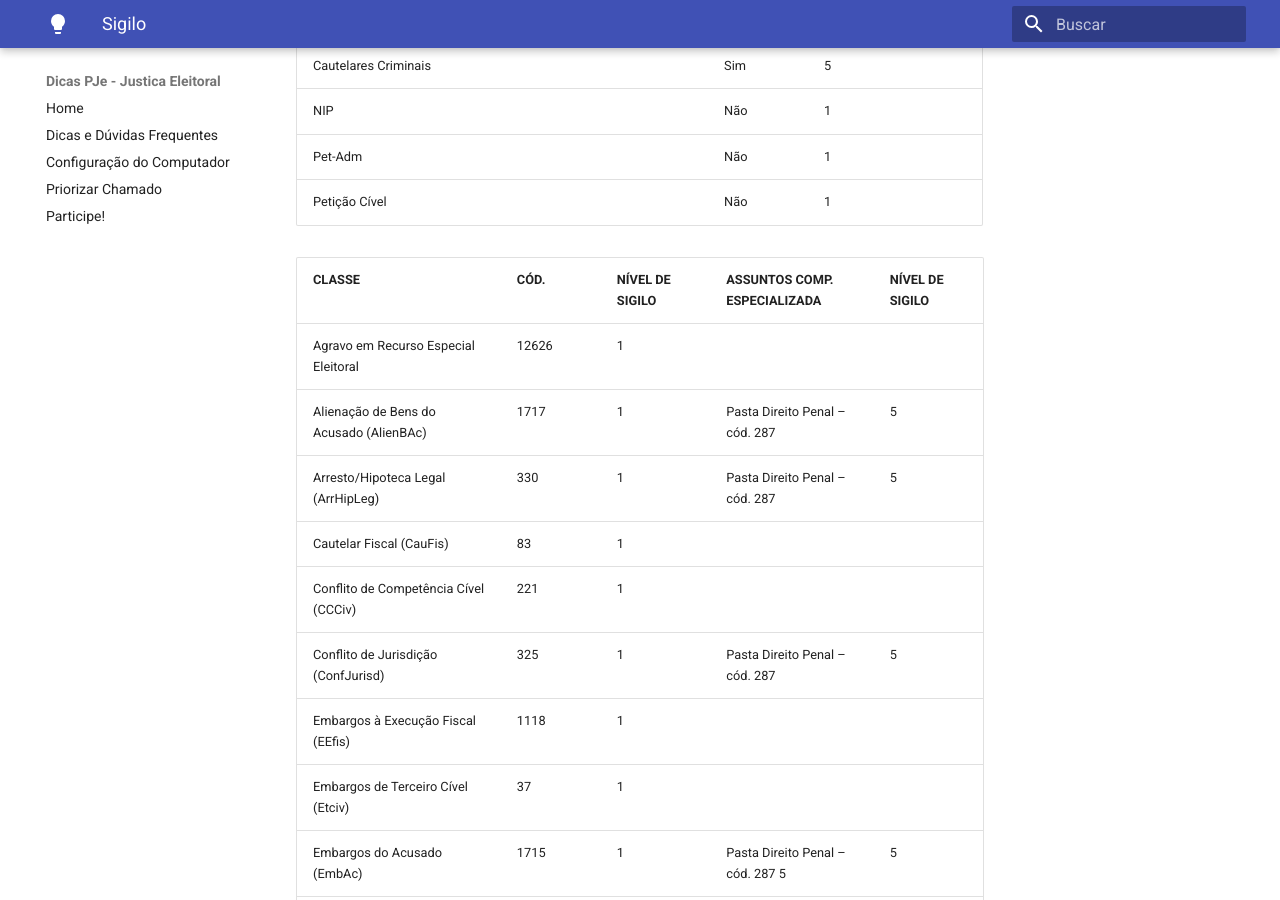
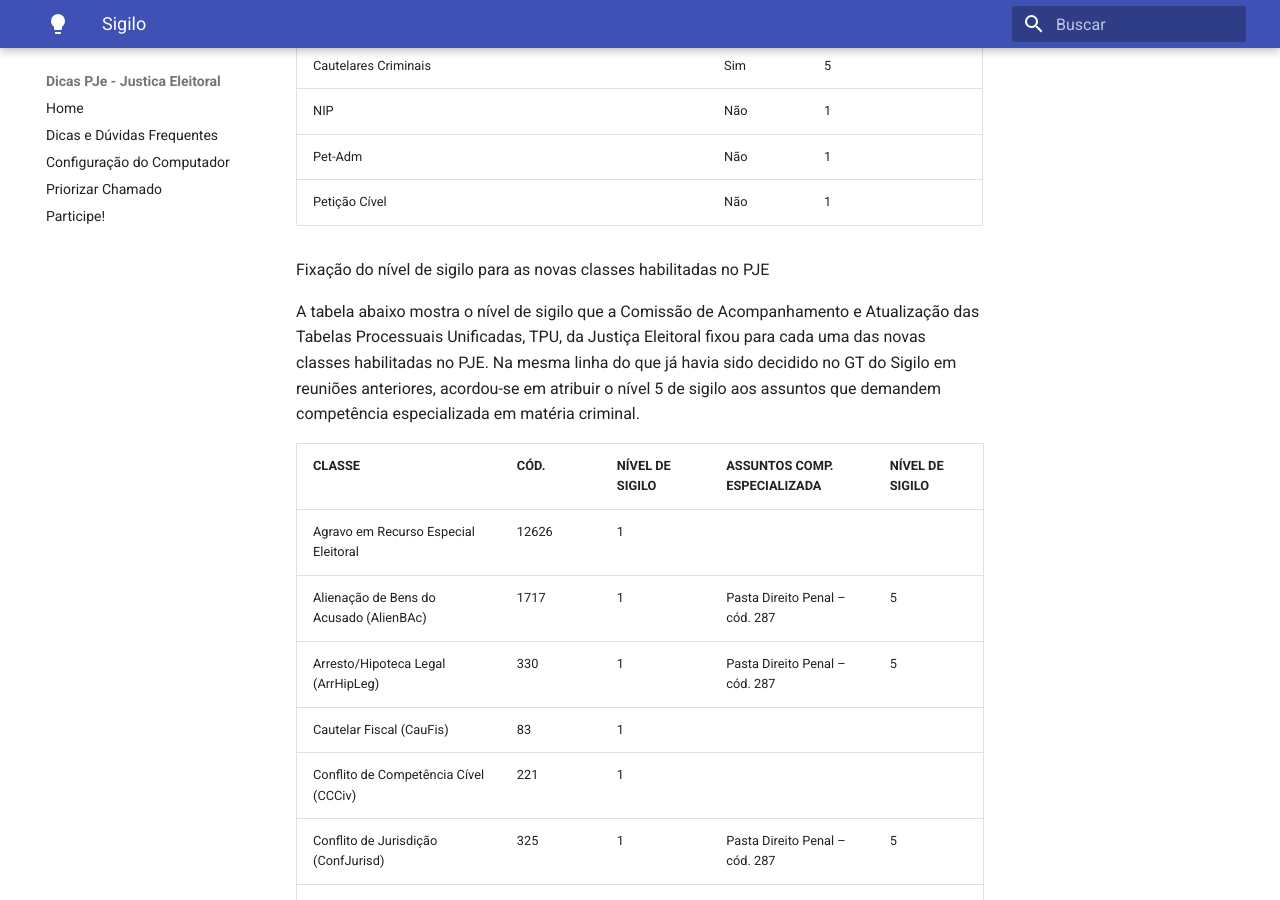
Before and after one commit to PJeJE/dicas_versao_1, an MkDocs documentation site: the page built from docs/sigilo.md, in a window 1280 px wide and 900 px high, scrolled down 7512 px. Built offline with MkDocs 1.6.1 and Material for MkDocs 9.7.7, drawn with Linux system fonts in a browser that asks for light colours; nearby versions of some CDN libraries; some of the changed text lies outside the part shown.

Commit message:
Complementando tabelas

```diff
--- a/docs/sigilo.md
+++ b/docs/sigilo.md
@@ -159,7 +159,9 @@ Níveis de Segredo das Classes Processuais no 1º Grau
 |Pet-Adm                                                    |Não    |1                                                                      |
 |Petição Cível                                              |Não    |1                                                                      |
 
+Fixação do nível de sigilo para as novas classes habilitadas no PJE
 
+A tabela abaixo mostra o nível de sigilo que a Comissão de Acompanhamento e Atualização das Tabelas Processuais Unificadas, TPU, da Justiça Eleitoral fixou para cada uma das novas classes habilitadas no PJE. Na mesma linha do que já havia sido decidido no GT do Sigilo em reuniões anteriores, acordou-se em atribuir o nível 5 de sigilo aos assuntos que demandem competência especializada em matéria criminal.
 
 |CLASSE                                                     |CÓD.|NÍVEL DE SIGILO                                                        |ASSUNTOS COMP. ESPECIALIZADA    |NÍVEL DE SIGILO|
 |-----------------------------------------------------------|----|-----------------------------------------------------------------------|--------------------------------|---------------|
@@ -185,3 +187,11 @@ Níveis de Segredo das Classes Processuais no 1º Grau
 |Relaxamento de Prisão (RelPri)                             |306 |                                                                       |Pasta Direito Penal – cód. 287  |5              |
 |Restituição de Coisas Apreendidas (ReCoAp)                 |326 |                                                                       |Pasta Direito Penal – cód. 287  |5              |
 |Sequestro (Seques)                                         |329 |5                                                                      |                                |               |
+
+
+Fontes:
+    1 Roteiro de utilização de sigilo e segredo de justiça - http://www.cnj.jus.br/wikipje.
+    2 Ata da 1ª reunião do Grupo de Trabalho PJE Segredo de Justiça.
+    3 Ata da 2ª reunião do Grupo de Trabalho PJE Segredo de Justiça.
+    4 Ata da 1ª reunião da Comissão de Acompanhamento e Atualização das Tabelas Processuais Unificadas (TPU) da Justiça Eleitoral.
+    5 Orientações sobre a funcionalidade de sigilo – Arquivo ASPJE.
```
